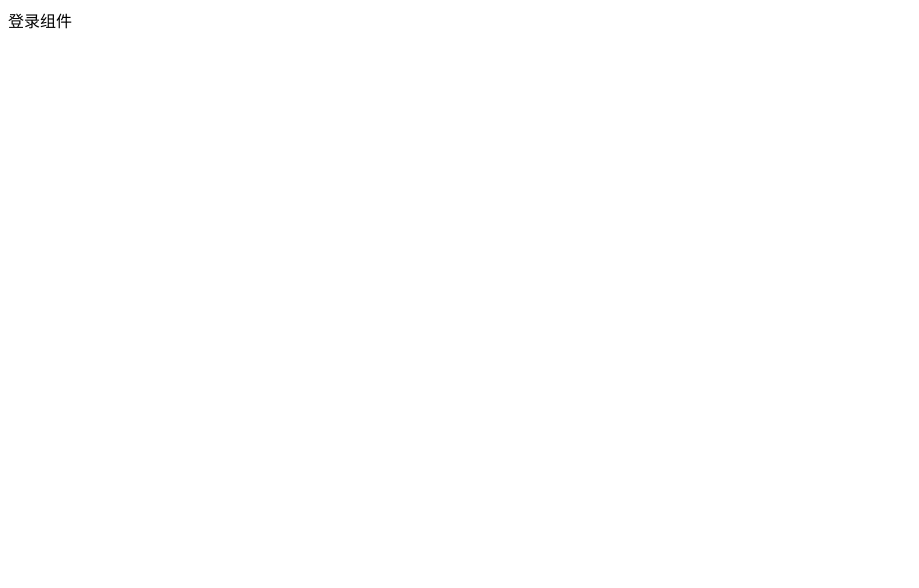
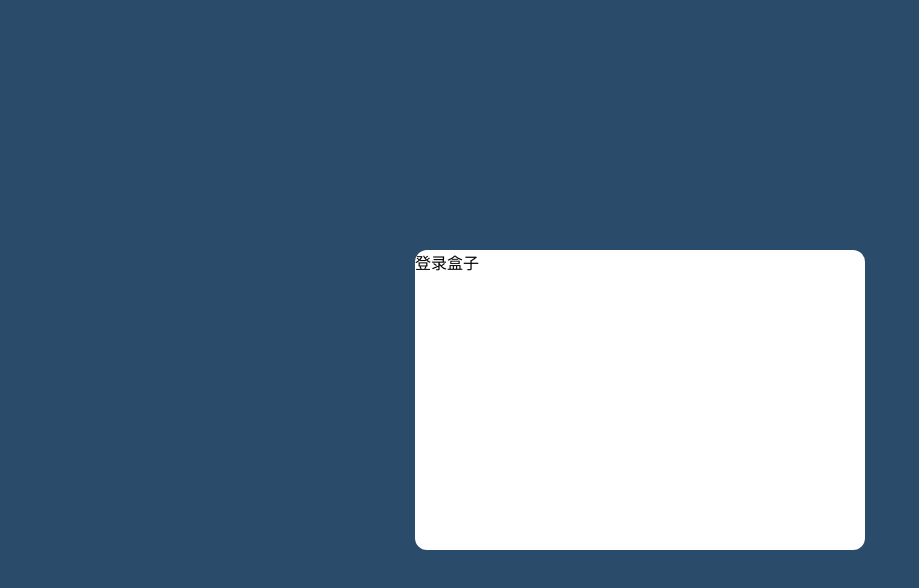
Before and after one commit to liangfutang/vue-shop, a Vue app: page /#/login in a window 1280 px wide. Shown: the top 588 px of the page, without its empty margins (0-919 px from the left). Built offline with nearby package versions, Linux system fonts and the light colour scheme.

Commit message:
登录页添加登录盒子

```diff
--- a/package.json
+++ b/package.json
@@ -28,6 +28,8 @@
     "eslint-plugin-promise": "^4.2.1",
     "eslint-plugin-standard": "^4.1.0",
     "eslint-plugin-vue": "^6.2.2",
+    "less": "^4.1.0",
+    "less-loader": "^7.2.1",
     "vue-cli-plugin-element": "^1.0.1",
     "vue-template-compiler": "^2.6.12"
   },
--- /dev/null
+++ b/src/assets/css/global.css
@@ -0,0 +1,6 @@
+/* 全局样式表 */
+html, body, #app {
+    height: 100%;
+    margin: 0;
+    padding: 0;
+}
--- a/src/components/Login.vue
+++ b/src/components/Login.vue
@@ -1,6 +1,8 @@
 <template>
-  <div>
-    登录组件
+  <div class="login_containter">
+    <div class="login_box">
+        登录盒子
+    </div>
   </div>
 </template>
 
@@ -9,5 +11,19 @@
 </script>
 
 <style lang="less" scoped>
+.login_containter{
+    background-color: #2b4b6b;
+    height: 100%;
+}
 
+.login_box{
+    width: 450px;
+    height: 300px;
+    left: 50%;
+    top: 50%;
+    background-color: #fff;
+    border-radius: 12px;
+    position: absolute;
+    transform: translate(-50%, -50%);
+}
 </style>
--- a/src/router/index.js
+++ b/src/router/index.js
@@ -1,6 +1,8 @@
 import Vue from 'vue'
 import VueRouter from 'vue-router'
 import Login from '../components/Login.vue'
+// 导入全局样式
+import '../assets/css/global.css'
 
 Vue.use(VueRouter)
 
```
Also changed, not shown: 1 other file (tests, documents, lock files or other folders).
